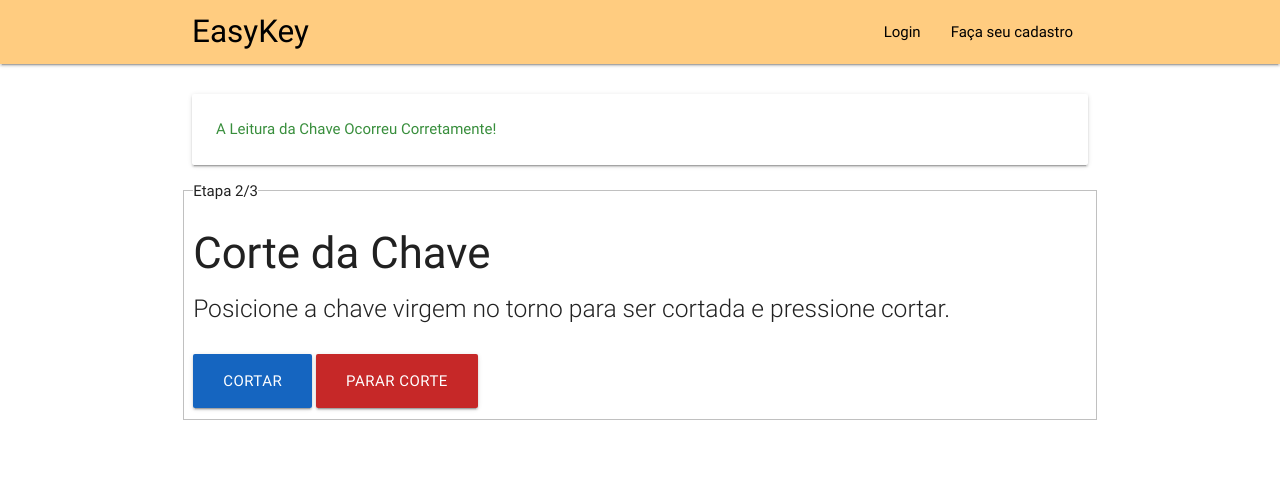
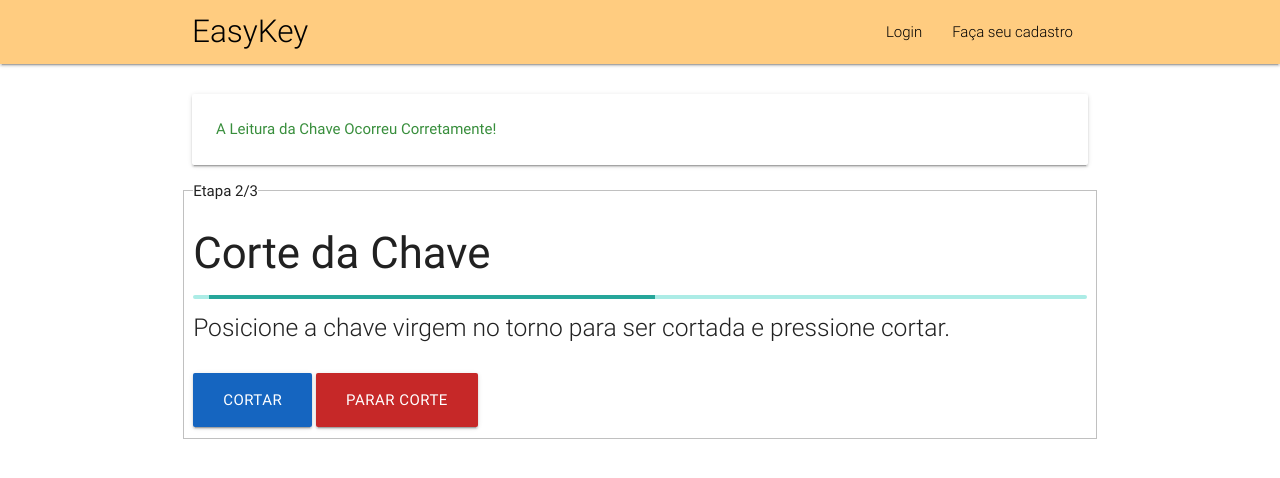
Before and after one commit to EasyKey-PI2-2017-2/EasyKey, a Django app: page /key_cut/ in a window 1280 px wide. Shown: the top 478 px of the page. Run offline with Django 3.2, Linux system fonts and the light colour scheme.

Commit message:
Adicionando botões novos

```diff
--- a/templates/base.html
+++ b/templates/base.html
@@ -12,18 +12,18 @@
     <script type="text/javascript" src="{% static 'js/materialize.min.js' %}"></script>
     <nav class="orange lighten-3" role="navigation">
       <div class="nav-wrapper container">
-        <a id="logo-container" href="/" class="brand-logo black-text">EasyKey</a>
+        <a id="logo-container" href="/" class="light brand-logo black-text">EasyKey</a>
         <div class="collapse navbar-collapse" id="bs-example-navbar-collapse-1">
           <ul class="nav navbar-nav navbar-right">
             {% if user.is_authenticated %}
               <ul class="right hide-on-med-and-down">
-                  <li><a class="black-text" href="{% url 'logout' %}">Sair</a></li>
+                  <li><a class="light black-text" href="{% url 'logout' %}">Sair</a></li>
             {% else %}
               <ul class="right hide-on-med-and-down">
-                  <li><a class="black-text" href="{% url 'signup' %}">Faça seu cadastro</a></li>
+                  <li><a class="light black-text" href="{% url 'signup' %}">Faça seu cadastro</a></li>
               </ul>
               <ul class="right hide-on-med-and-down">
-                  <li><a class="black-text" href="{% url 'login' %}">Login</a></li>
+                  <li><a class="light black-text" href="{% url 'login' %}">Login</a></li>
               </ul>
             {% endif %}
           </ul>
--- a/templates/copy/key_cut.html
+++ b/templates/copy/key_cut.html
@@ -30,6 +30,9 @@ function move() {
         <div class="panel-heading">
           <h3 class="panel-title">Corte da Chave</h3>
         </div>
+        <div class="progress">
+            <div class="indeterminate"></div>
+        </div>
         <div class="panel-body">
             <h5 class="light" style="text-align: left;">Posicione a chave virgem no torno para ser cortada e pressione cortar.</h5>
         </div>
--- a/templates/copy/key_finish.html
+++ b/templates/copy/key_finish.html
@@ -16,6 +16,7 @@
       <br>
       <a href="{% url 'key_code' %}" class="btn-large waves-effect waves-light blue darken-3">Cortar Uma Nova Chave</a>
       <a href="{% url 'key_cut' %}" class="btn-large waves-effect waves-light yellow darken-3">Cortar a Mesma Chave</a>
+      <a href="{% url 'key_cut' %}" class="btn-large waves-effect waves-light red darken-3">Finalizar Operação</a>
     </fieldset>
   </div>
 </div>
```
